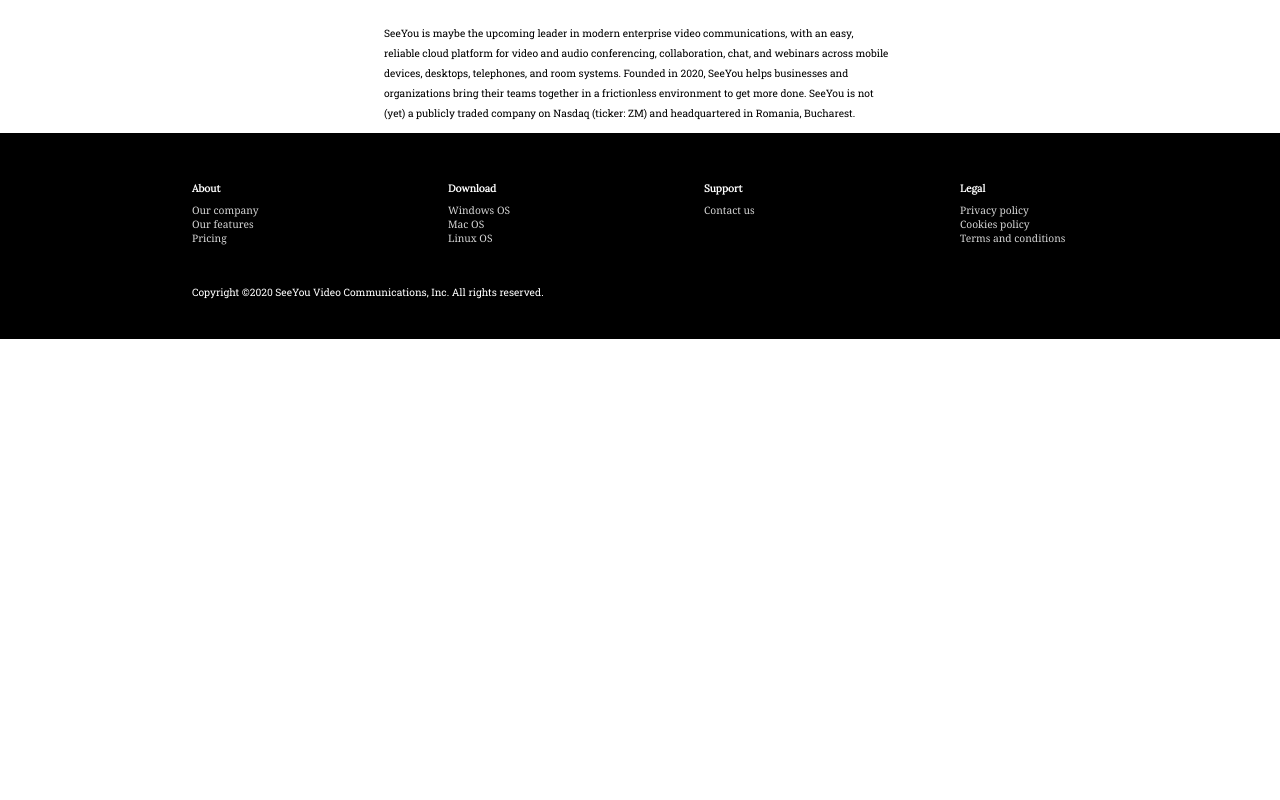
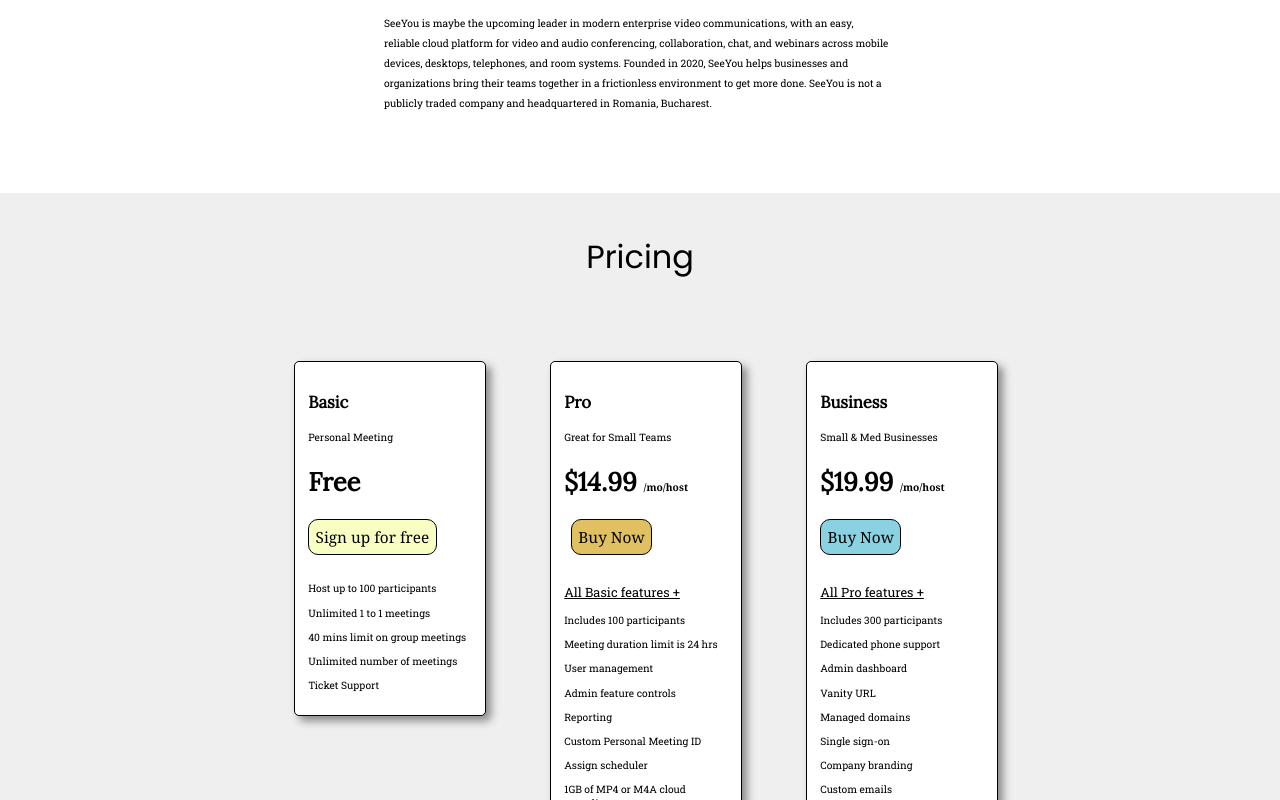
Before and after one commit to JusticeBringer/WhatsOn, a Vue app in the folder client/: page / in a window 1280 px wide. Shown: the part 3460-4260 px from the top of the page. Before the commit the page ends 3799 px from the top, so only its background shows below. Built offline with nearby package versions, Linux system fonts and the light colour scheme.

Commit message:
Pricing plan

```diff
--- a/client/src/assets/vue_css/vueStyle.css
+++ b/client/src/assets/vue_css/vueStyle.css
@@ -43,6 +43,9 @@ section {
 }
 .fit20{
     width: 20%;
+}
+.fit15{
+    width: 15%;
 }
 .fit10{
     width: 10%;
--- a/client/src/components/About.vue
+++ b/client/src/components/About.vue
@@ -1,5 +1,5 @@
 <template>
-    <div>
+    <div id="about_section">
         <div class="about-banner">
             <div class="row">
                 <h1 class="text-banner-about"> About us</h1>
@@ -42,12 +42,12 @@
                 <div class="fit20 fltLeftStyle"><p/></div>
                 <div class="fit10 fltLeftStyle"><p/></div>
                 <div class="fit40 fltLeftStyle">
-                    <p class="under-h2-text"> SeeYou is maybe the upcoming leader in modern enterprise video communications,
+                    <p class="under-h2-text some-space-bot"> SeeYou is maybe the upcoming leader in modern enterprise video communications,
                         with an easy, reliable cloud platform for video and audio conferencing, collaboration,
                         chat, and webinars across mobile devices, desktops, telephones, and room systems.
                         Founded in 2020, SeeYou helps businesses and organizations bring their teams together
                         in a frictionless environment to get more done.
-                        SeeYou is not (yet) a publicly traded company on Nasdaq (ticker: ZM)
+                        SeeYou is not a publicly traded company
                         and headquartered in Romania, Bucharest. </p>
                 </div>
             </div>
@@ -69,6 +69,9 @@
     }
     .some-space{
         margin: 5vh 0 0 0;
+    }
+    .some-space-bot{
+        margin: 0 0 10vh 0;
     }
     .h2-text{
         font-size: 1.3vw;
--- a/client/src/components/Footer.vue
+++ b/client/src/components/Footer.vue
@@ -57,7 +57,7 @@
         padding: 0 0 5vh 0;
     }
     .ft-ban{
-        background-color: black;
+        background-color: #39394d;
         color: white;
         padding: 5vh 0 0 0;
     }
--- a/client/src/components/Header.vue
+++ b/client/src/components/Header.vue
@@ -12,8 +12,8 @@
                     <li class="fltRight"> <a href="/login"> Login </a> </li>
                     <li class="fltRight"> <a href="/register"> Register </a> </li>
                     <li class="fltRight"> <a href="/download"> Download </a> </li>
-                    <li class="fltRight"> <a href="/pricing"> Pricing </a> </li>
-                    <li class="fltRight"> <a href="/about"> About </a> </li>
+                    <li class="fltRight"> <a href="#pricing_section"> Pricing </a> </li>
+                    <li class="fltRight"> <a href="#about_section"> About </a> </li>
                 </ul>
             </nav>
         </div>
--- a/client/src/components/Pricing.vue
+++ b/client/src/components/Pricing.vue
@@ -1,6 +1,66 @@
 <template>
-    <div>
+    <div id="pricing_section">
+        <div class="banner">
+            <div class="row">
+                <h1 class="text-banner"> Pricing </h1>
+                <div class="fit20 fltLeftStyle"><p/></div>
+                <div class="fit1 fltLeftStyle"><p/></div>
+                <div class="fit1 fltLeftStyle"><p/></div>
+                <div class="fit1 fltLeftStyle"><p/></div>
+                <div class="fit15 fltLeftStyle">
+                    <div class="pricing-box">
+                        <h3 class="pricing-plan"> Basic </h3>
+                        <p class="pricing-detail"> Personal Meeting</p>
+                        <h2 class="price-text"> Free </h2>
+                        <button class="pricing-button"> Sign up for free</button>
+                        <p class="pricing-detail">Host up to 100 participants</p>
+                        <p class="pricing-detail">Unlimited 1 to 1 meetings  </p>
+                        <p class="pricing-detail">40 mins limit on group meetings</p>
+                        <p class="pricing-detail">Unlimited number of meetings  </p>
+                        <p class="pricing-detail">Ticket Support</p>
+                    </div>
+                </div>
+                <div class="fit5 fltLeftStyle"><p/></div>
+                <div class="fit15 fltLeftStyle">
+                    <div class="pricing-box">
+                        <h3 class="pricing-plan"> Pro </h3>
+                        <p class="pricing-detail"> Great for Small Teams</p>
+                        <h2 class="price-text"> $14.99 <span>/mo/host</span> </h2>\
+                        <button class="pricing-button-pro"> Buy Now</button>
+                        <p class="plus-features">All Basic features + </p>
+                        <p class="pricing-detail">Includes 100 participants </p>
+                        <p class="pricing-detail">Meeting duration limit is 24 hrs</p>
+                        <p class="pricing-detail">User management  </p>
+                        <p class="pricing-detail">Admin feature controls</p>
+                        <p class="pricing-detail">Reporting</p>
+                        <p class="pricing-detail">Custom Personal Meeting ID</p>
+                        <p class="pricing-detail">Assign scheduler</p>
+                        <p class="pricing-detail">1GB of MP4 or M4A cloud recording</p>
+                    </div>
+                </div>
+                <div class="fit5 fltLeftStyle"><p/></div>
+                <div class="fit15 fltLeftStyle">
+                    <div class="pricing-box">
+                        <h3 class="pricing-plan"> Business </h3>
+                        <p class="pricing-detail"> Small & Med Businesses</p>
+                        <h2 class="price-text"> $19.99 <span>/mo/host</span> </h2>
+                        <button class="pricing-button-business"> Buy Now</button>
+                        <p class="plus-features">All Pro features + </p>
+                        <p class="pricing-detail">Includes 300 participants</p>
+                        <p class="pricing-detail">Dedicated phone support  </p>
+                        <p class="pricing-detail">Admin dashboard</p>
+                        <p class="pricing-detail">Vanity URL  </p>
+                        <p class="pricing-detail">Managed domains</p>
+                        <p class="pricing-detail">Single sign-on</p>
+                        <p class="pricing-detail">Company branding</p>
+                        <p class="pricing-detail">Custom emails</p>
+                        <p class="pricing-detail">LTI integration</p>
+                        <p class="pricing-detail">Cloud Recording Transcripts</p>
 
+                    </div>
+                </div>
+            </div>
+        </div>
     </div>
 </template>
 
@@ -11,5 +71,75 @@
 </script>
 
 <style scoped>
+    .pricing-banner{
 
+    }
+    .pricing-button-pro{
+        background-color: #e1c061;
+        color: black;
+        transition: 0.3s ease-in;
+        font-size: 1.2vw;
+        border: 1px solid black;
+        border-radius: 10px;
+        padding: 0.5vw;
+        margin-bottom: 2vh;
+    }
+    .pricing-button-pro:hover{
+        background-color: #fff6a6;
+    }
+    .pricing-button-business{
+        background-color: #8ad2e1;
+        color: black;
+        transition: 0.3s ease-in;
+        font-size: 1.2vw;
+        border: 1px solid black;
+        border-radius: 10px;
+        padding: 0.5vw;
+        margin-bottom: 2vh;
+    }
+    .pricing-button-business:hover{
+        background-color: #4bb5f4;
+    }
+    .pricing-button{
+        background-color: #f9ffc3;
+        color: black;
+        transition: 0.3s ease-in;
+        font-size: 1.2vw;
+        border: 1px solid black;
+        border-radius: 10px;
+        padding: 0.5vw;
+        margin-bottom: 2vh;
+    }
+    .pricing-button:hover{
+        background-color: #b8c976;
+    }
+    .pricing-plan{
+        color: black;
+        text-align: left;
+        font-size: 1.3vw;
+    }
+    .plus-features{
+        color: black;
+        text-align: left;
+        font-size: 1vw;
+        text-decoration: underline;
+    }
+    .pricing-detail{
+        color: black;
+        text-align: left;
+        font-size: 0.8vw;
+    }
+    .price-text{
+        color: black;
+        text-align: left;
+        font-size: 2vw;
+    }
+    .pricing-box{
+        border: 1px solid black;
+        padding: 1vw;
+        background-color: white;
+
+        box-shadow: 5px 5px 8px #888888;
+        border-radius: 5px;
+    }
 </style>
```
Also changed, not shown: 1 other file (tests, documents, lock files or other folders).
